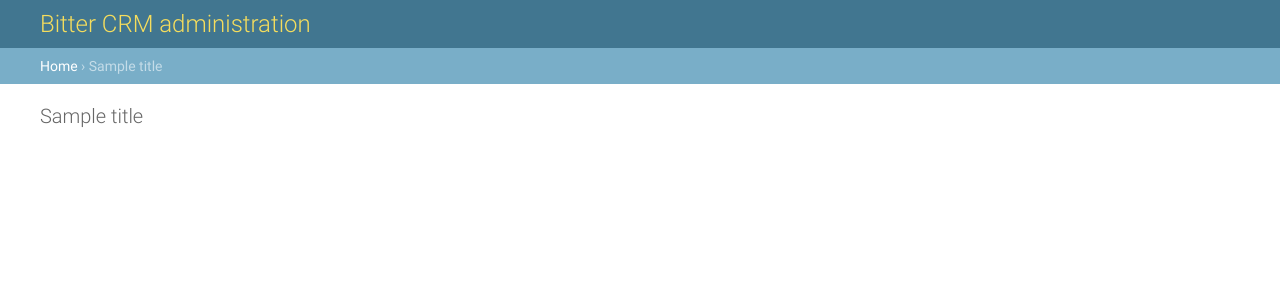
After one commit to sebadima/bittercrm, a Django app: template mysite/templates/admin/base_site.html in a window 1280 px wide. The commit adds this page. Shown: the top 300 px of the page. Run offline with Django 3.2, Linux system fonts and the light colour scheme; the template is opened without the code that fills it: most values are stand-ins (such as "Sample title", 1, 10 or a date in 2020).

Commit message:
auto add

```diff
--- a/mysite/settings.py
+++ b/mysite/settings.py
@@ -113,7 +113,7 @@ WSGI_APPLICATION = 'mysite.wsgi.application'
 TEMPLATE_DIRS = (
     # Put strings here, like "/home/html/django_templates" or "C:/www/django/templates".
     # Always use forward slashes, even on Windows.
-    "/root/dena/pdev/pdev/mysite/templates",
+    "/root/crm-server-002/crm-source/mysite/templates"
     # Don't forget to use absolute paths, not relative paths.
 )
 
--- a/mysite/templates/about.html
+++ b/mysite/templates/about.html
@@ -9,6 +9,6 @@
   <body>
 
 
-<a href="lancio">vai a lancio campagna...</a>
+<a href="lancio">xxxxxxxxx vai a lancio campagna...</a>
   </body>
 </html>
--- /dev/null
+++ b/mysite/templates/admin/base_site.html
@@ -0,0 +1,10 @@
+{% extends "admin/base.html" %}
+{% load i18n %}
+
+{% block title %}{{ title }} | {% trans 'Django site admin' %}{% endblock %}
+
+{% block branding %}
+<h1 id="site-name">{% trans 'Bitter CRM administration' %}</h1>
+{% endblock %}
+
+{% block nav-global %}{% endblock %}
```
Also changed, not shown: 11 other files.
